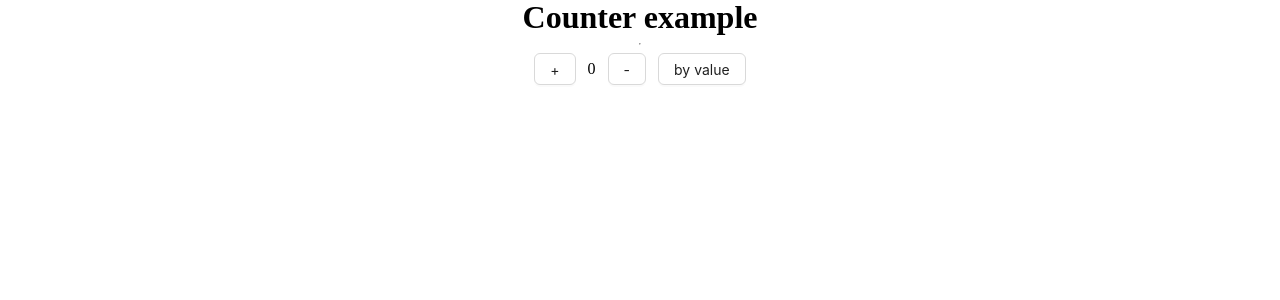
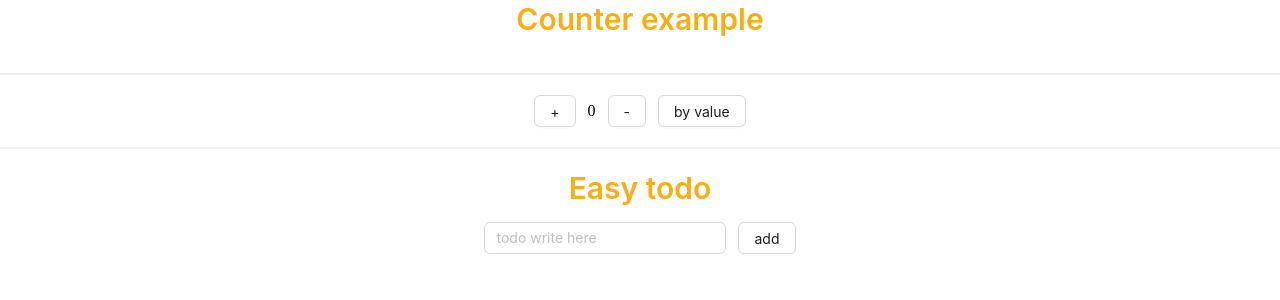
Before and after one commit to Andrey-ya-dev/study-zustand-app, a React (Vite) app: page / in a window 1280 px wide. Shown: the top 300 px of the page. Built offline with nearby package versions, Linux system fonts and the light colour scheme.

Commit message:
feat: added easy todo example

```diff
--- a/src/App.css
+++ b/src/App.css
@@ -4,3 +4,33 @@
   justify-content: center;
   align-items: center;
 }
+
+hr {
+  width: 100%;
+  margin: 20px;
+  border: 1px solid #eee;
+}
+
+.section {
+  display: flex;
+  align-items: center;
+  gap: 12px;
+}
+
+.section-max-w {
+  min-width: 600px;
+}
+
+.todo-section {
+  display: flex;
+  flex-direction: column;
+  min-width: 300px;
+  margin-top: 20px;
+  gap: 12px;
+}
+
+.card .ant-card-body {
+  display: flex;
+  align-items: center;
+  gap: 12px;
+}
--- a/src/App.tsx
+++ b/src/App.tsx
@@ -1,30 +1,91 @@
-import { Button } from "antd";
+import { Button, Card, Checkbox, Input, type InputRef } from "antd";
 import "./App.css";
 import { useCounterStore } from "./model/counterStore";
 import { addTen } from "./helpers/addTen";
+import Title from "antd/es/typography/Title";
+import { useTodoStore } from "./model/todoStore";
+import { useRef, useState, type KeyboardEvent } from "react";
 
 function App() {
   const { counter, increase, decrease } = useCounterStore();
+  const { items, addTodo, removeTodo, changeDoneState } = useTodoStore();
+  const inputRef = useRef<InputRef | null>(null);
+
+  const [value, setValue] = useState("");
+
+  const addOneTodo = () => {
+    if (value.length) {
+      addTodo(value);
+      setValue("");
+      inputRef.current?.focus();
+    }
+  };
+
+  const addTodoByKeyboard = (e: KeyboardEvent) => {
+    if (e.key === "Enter" && value) {
+      addOneTodo();
+    }
+  };
 
   return (
     <div className="wrapper">
-      <h1>Counter example</h1>
+      <Title type="warning" level={2}>
+        Counter example
+      </Title>
       <hr />
-      <div
-        style={{
-          display: "flex",
-          alignItems: "center",
-          gap: 12,
-        }}
-      >
+      <div className="section">
         <Button onClick={increase}>+</Button>
         <span>{counter}</span>
         <Button onClick={decrease}>-</Button>
         <Button onClick={addTen}>by value</Button>
+      </div>
+      <hr />
+      <Title type="warning" level={2}>
+        Easy todo
+      </Title>
+      <div className={`section section-min-w`}>
+        <Input
+          placeholder="todo write here"
+          value={value}
+          onChange={(e) => setValue(e.target.value)}
+          onKeyDown={addTodoByKeyboard}
+          ref={inputRef}
+        />
+        <Button onClick={addOneTodo}>add</Button>
+      </div>
+      <div className="todo-section">
+        {items &&
+          items.map((todo) => {
+            return (
+              <Card
+                onClick={() => changeDoneState(todo.id)}
+                key={todo.id}
+                className="card"
+              >
+                <span>
+                  <Checkbox checked={todo.isDone} />
+                </span>
+                <span
+                  style={{
+                    textDecoration: todo.isDone ? "line-through" : "",
+                  }}
+                >
+                  {todo.title}
+                </span>
+                <Button
+                  onClick={() => removeTodo(todo.id)}
+                  style={{
+                    marginLeft: "auto",
+                  }}
+                >
+                  &times;
+                </Button>
+              </Card>
+            );
+          })}
       </div>
     </div>
   );
 }
 
 export default App;
-// added example for use action outside a component
--- /dev/null
+++ b/src/model/todoStore.ts
@@ -0,0 +1,55 @@
+import { create, type StateCreator } from "zustand";
+
+type TodoType = {
+  id: string;
+  title: string;
+  isDone: boolean;
+};
+
+type TodoState = {
+  items: TodoType[];
+};
+
+type TodoActions = {
+  addTodo: (value: string) => void;
+  removeTodo: (id: string) => void;
+  changeDoneState: (id: string) => void;
+};
+
+const todoSlice: StateCreator<TodoState & TodoActions> = (set, get) => {
+  return {
+    items: [],
+    addTodo(value) {
+      set((state) => ({
+        ...state,
+        items: [
+          ...state.items,
+          {
+            id: Math.random() + value,
+            isDone: false,
+            title: value,
+          },
+        ],
+      }));
+    },
+    removeTodo(id) {
+      set((state) => ({
+        ...state,
+        items: state.items.filter((todo) => todo.id !== id),
+      }));
+    },
+    changeDoneState(id) {
+      const { items } = get();
+      const copyItems = structuredClone(items);
+      const todo = copyItems.find((t) => t.id === id);
+
+      if (todo) {
+        todo.isDone = !todo.isDone;
+      }
+
+      set((state) => ({ ...state, items: copyItems }));
+    },
+  };
+};
+
+export const useTodoStore = create(todoSlice);
```
